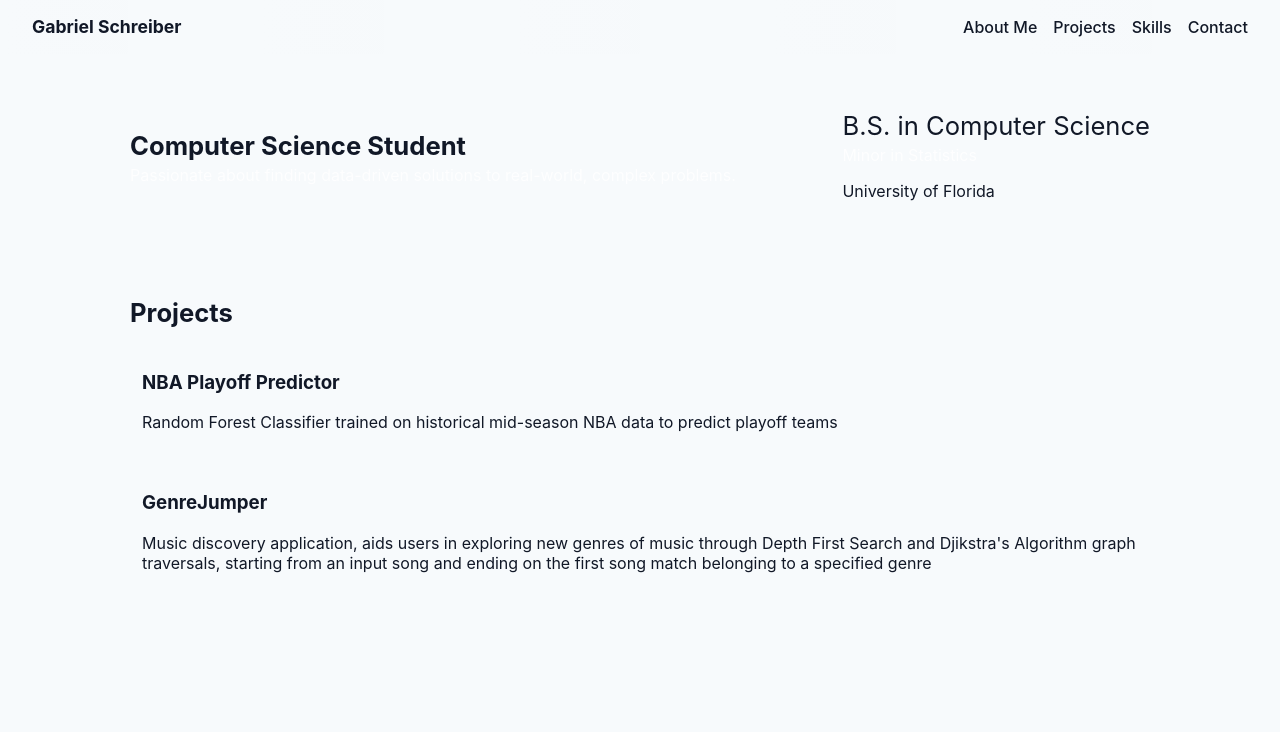
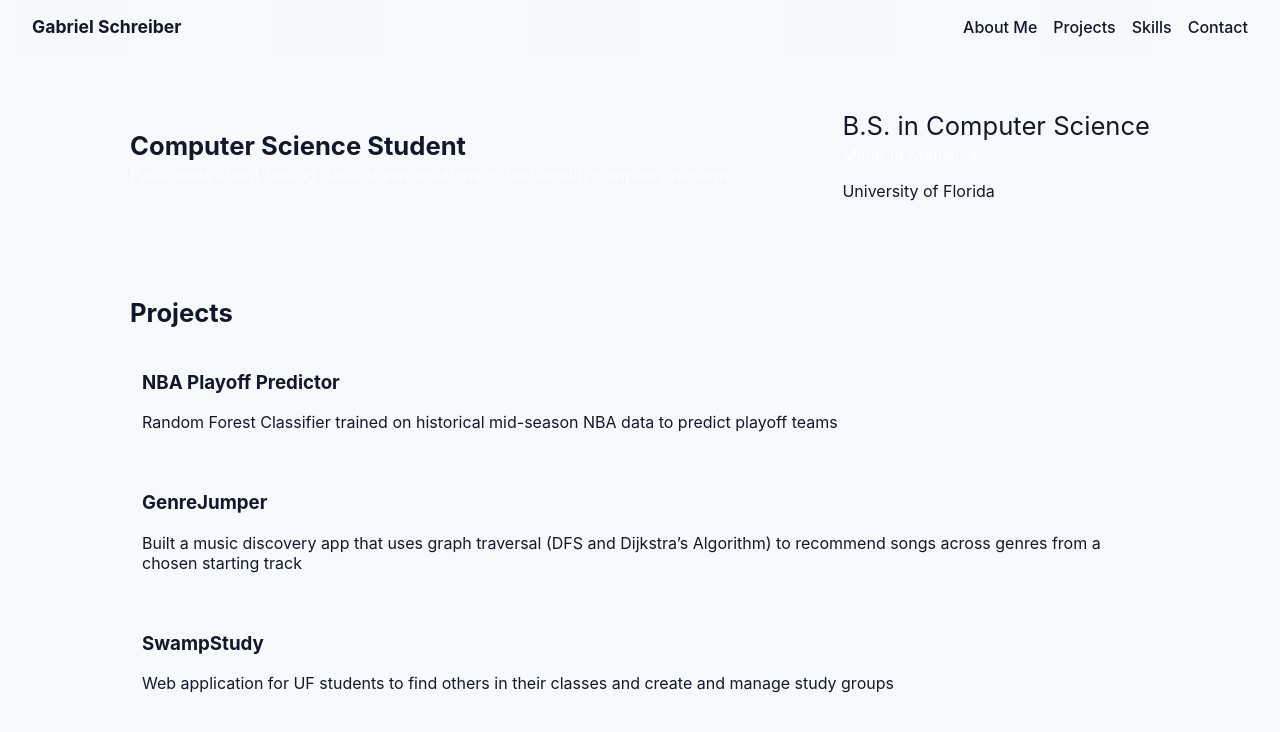
Before and after one commit to gabeschreiber/portfolio, a React (Vite) app in the folder gpschreiber/: page / in a window 1280 px wide. Shown: the top 732 px of the page. Built offline with nearby package versions, Linux system fonts and the light colour scheme.

Commit message:
Added more to projects

```diff
--- a/gpschreiber/src/App.jsx
+++ b/gpschreiber/src/App.jsx
@@ -50,9 +50,13 @@ function App() {
             />
             <ProjectCard
               title="GenreJumper"
-              info="Music discovery application, aids users in exploring new genres of music through Depth First Search and Djikstra's Algorithm graph traversals, starting from an input song and ending on the first song match belonging to a specified genre"
+              info="Built a music discovery app that uses graph traversal (DFS and Dijkstra’s Algorithm) to recommend songs across genres from a chosen starting track"
               skills={["Python", "SpotiPy", "Data Structures and Algorithms", "OOP"]}
               link="https://github.com/gabeschreiber/GenreJumper"
+            />
+            <ProjectCard
+              title="SwampStudy"
+              info="Web application for UF students to find others in their classes and create and manage study groups"
             />
           </div>
 
```
